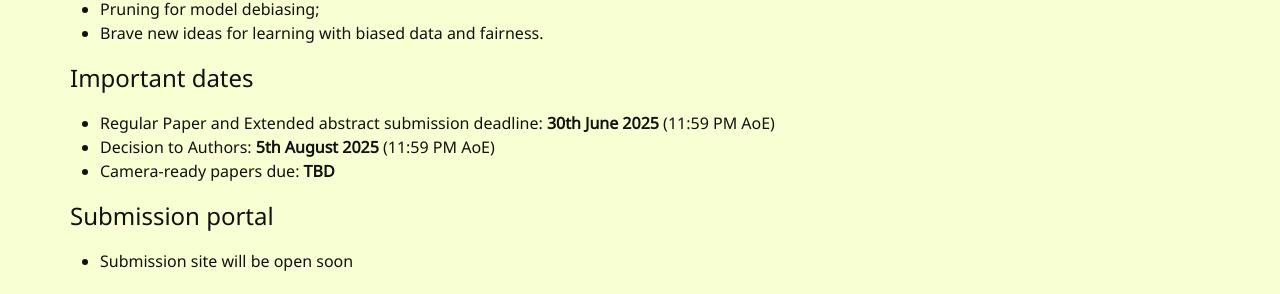
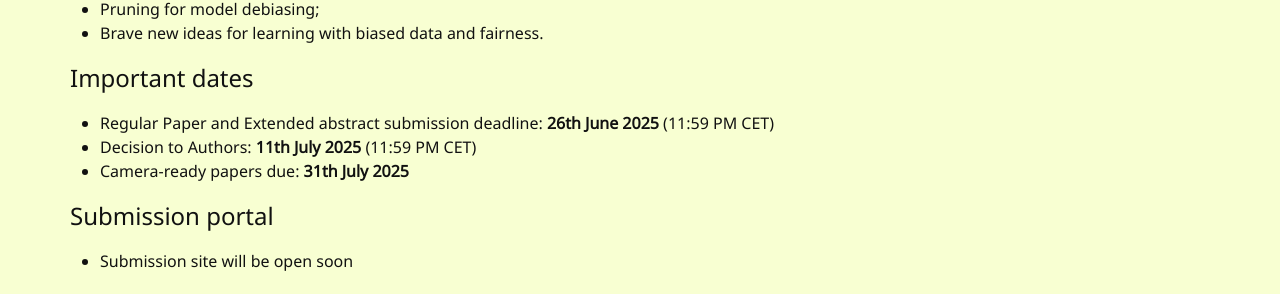
Before and after one commit to 2nd-FAILED-Workshop-ICCV-2025/2nd-FAILED-Workshop-ICCV-2025.github.io, a Jekyll site: the page built from 0-call.md, in a window 1280 px wide. Shown: the part 664-958 px from the top of the page. Built offline with Jekyll 4.4.1, drawn with Linux system fonts in a browser that asks for light colours.

Commit message:
Update 0-call.md

```diff
--- a/0-call.md
+++ b/0-call.md
@@ -23,9 +23,9 @@ We welcome the submissions of original and high-quality papers including (but no
 
 ## Important dates
 
-* Regular Paper and Extended abstract submission deadline: **30th June 2025** (11:59 PM AoE)
-* Decision to Authors: **5th August 2025** (11:59 PM AoE)
-* Camera-ready papers due: **TBD**
+* Regular Paper and Extended abstract submission deadline: **26th June 2025** (11:59 PM CET)
+* Decision to Authors: **11th July 2025** (11:59 PM CET)
+* Camera-ready papers due: **31th July 2025**
 
 ## Submission portal
 
```
